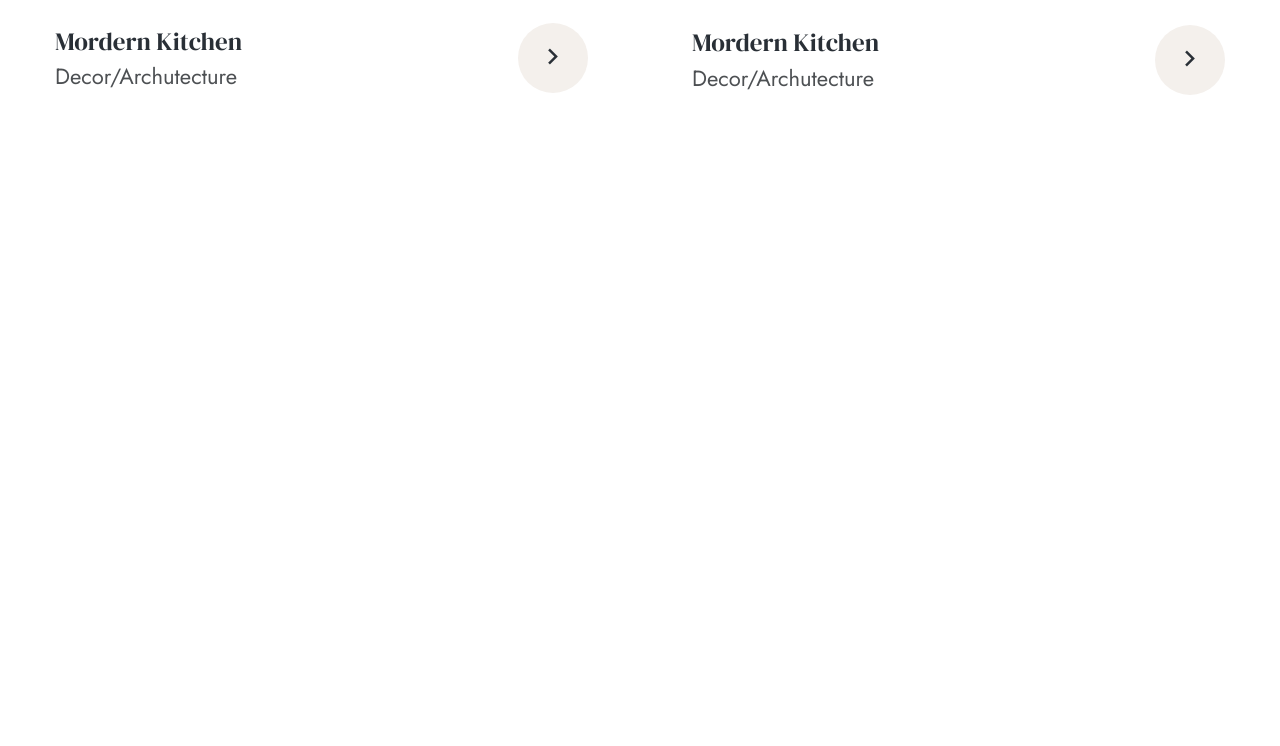
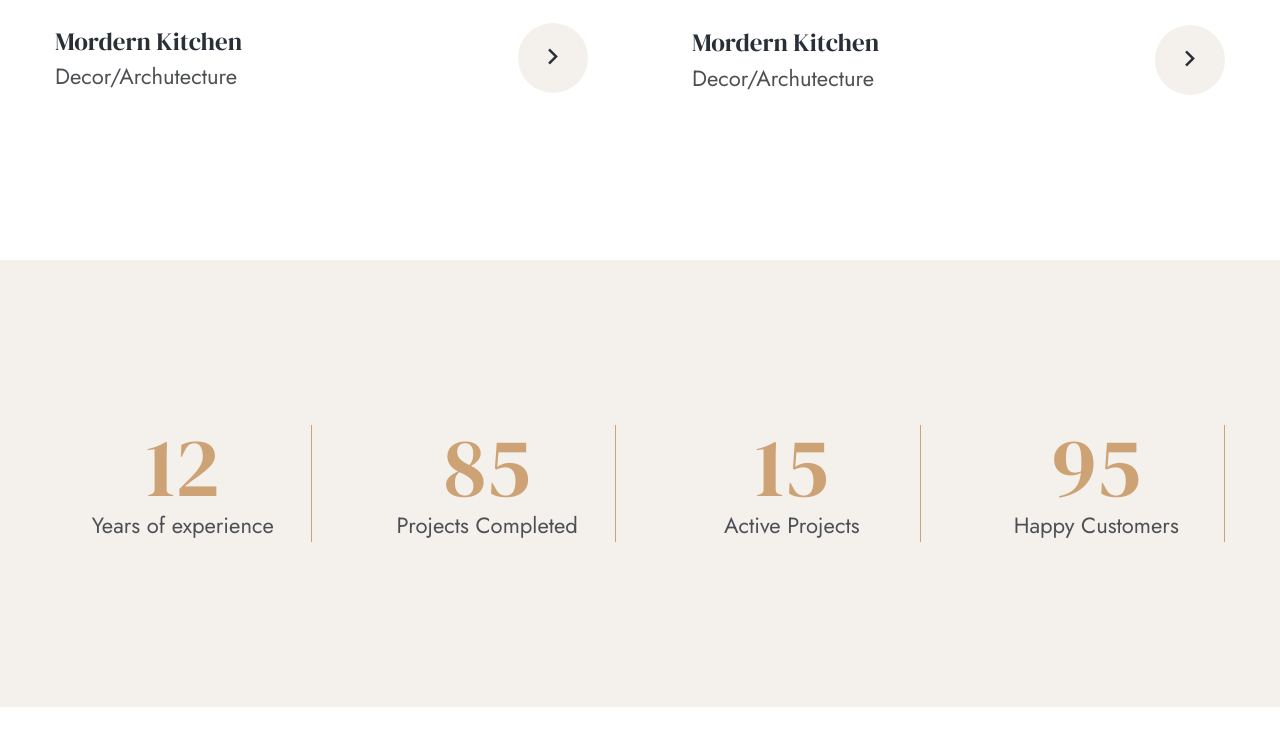
Before and after one commit to Akelvino/Internor_project, a website: page index.html in a window 1280 px wide. Shown: the part 5202-5948 px from the top of the page. Drawn offline with nearby package versions, Linux system fonts and the light colour scheme.

Commit message:
Finished stats

```diff
--- a/index.html
+++ b/index.html
@@ -239,6 +239,29 @@
       </div>
     </section>
 
+    <section class="stats mt-[80px] lg:mt-[150px] relative z-20 bg-accent-secondary py-[80px] lg:py-[150px]">
+      <div class="container mx-auto">
+        <div class="grid lg:grid-cols-4 gap-12">
+          <div class="stats__items text-center lg:border-r lg:border-accent">
+            <h1 class="font-primary text-accent">12</h1>
+            <p>Years of experience</p>
+          </div>
+          <div class="stats__items text-center lg:border-r lg:border-accent">
+            <h1 class="font-primary text-accent">85</h1>
+            <p>Projects Completed</p>
+          </div>
+          <div class="stats__items text-center lg:border-r lg:border-accent">
+            <h1 class="font-primary text-accent">15</h1>
+            <p>Active Projects</p>
+          </div>
+          <div class="stats__items text-center lg:border-r lg:border-accent">
+            <h1 class="font-primary text-accent">95</h1>
+            <p>Happy Customers</p>
+          </div>
+        </div>
+      </div>
+    </section>
+
     <div class="h-[3000px]"></div>
   </main>
 
```
Also changed, not shown: styles/output.css.
